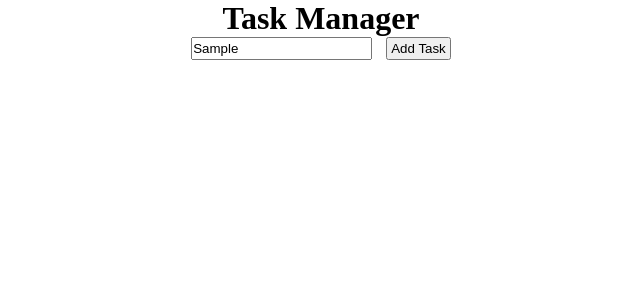
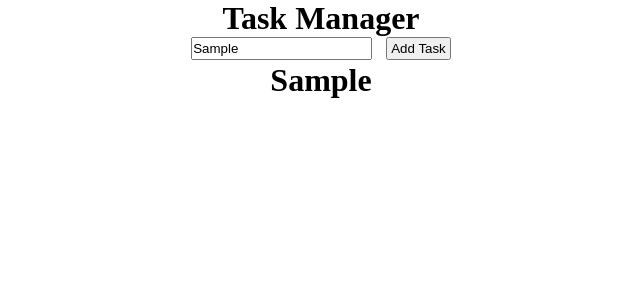
Before and after one commit to Tschram93/task-manager, a React (Create React App) app: page / in a window 1280 px wide. Both pictures are taken after typing "Sample" into the empty fields and a click on the button "Add Task". Shown: the top 300 px of the page, without its empty margins (319-959 px from the left). Built offline with nearby package versions, Linux system fonts and the light colour scheme; a web font is replaced by a local one.

Commit message:
using map to output each value in taskList as an h1

```diff
--- a/src/App.js
+++ b/src/App.js
@@ -9,24 +9,32 @@ function App() {
 	const [newTask, setNewTask] = useState('');
 
 	const addTask = (event) => {
-    const newTaskList = [...taskList, newTask] // combining task array string from input;
-    setTaskList(setNewTask); // Taking the new state values and updating them;
+		const newTaskList = [...taskList, newTask]; // combining task array string from input;
+		setTaskList(newTaskList); // Taking the new state values and updating them;
+    console.log(newTaskList);
 	};
 
 	const handleChange = (event) => {
 		setNewTask(event.target.value);
 	};
-  {/* created function to handle the input
-and add it as a string value */}
+	{
+		/* created function to handle the input
+and add it as a string value */
+	}
 
 	return (
-    <div className="App">
+		<div className='App'>
 			<h1>Task Manager</h1>
 			<div className='addTask'>
-        <input onChange={handleChange} /> {/* Whenever typed within input we update the state of newTask */}
-        <button onClick={addTask} id='taskButton'>Add Task</button>
+				<input onChange={handleChange} />{' '}
+				{/* Whenever typed within input we update the state of newTask */}
+				<button onClick={addTask} id='taskButton'>
+					Add Task
+				</button>
 			</div>
-      <div className='list'></div>
+			<div className='list'>
+				{taskList.map( task => <h1>{task}</h1>)}
+			</div>
 		</div>
 	);
 }
```
Lines whose indentation alone changed are shown as unchanged.
